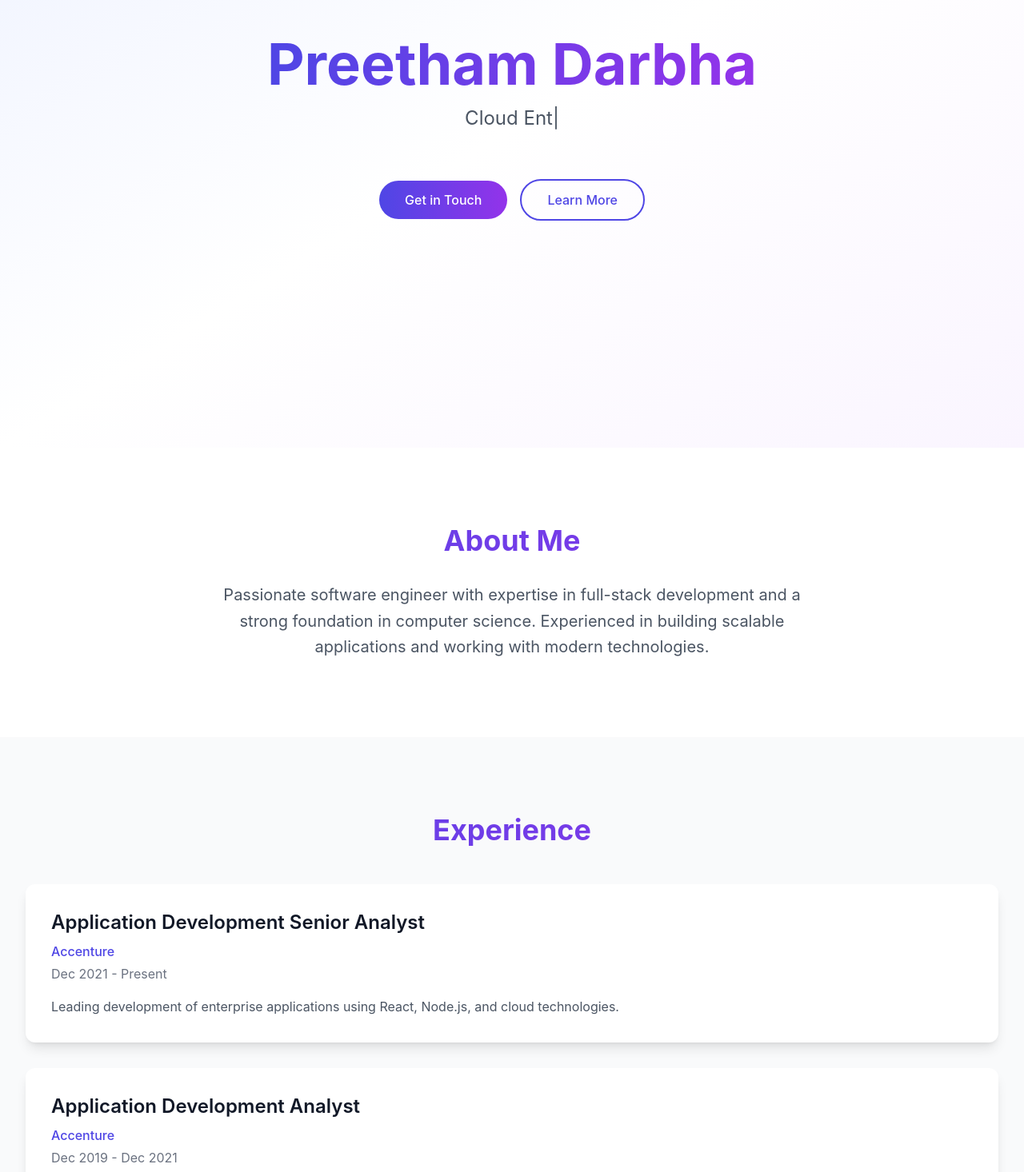
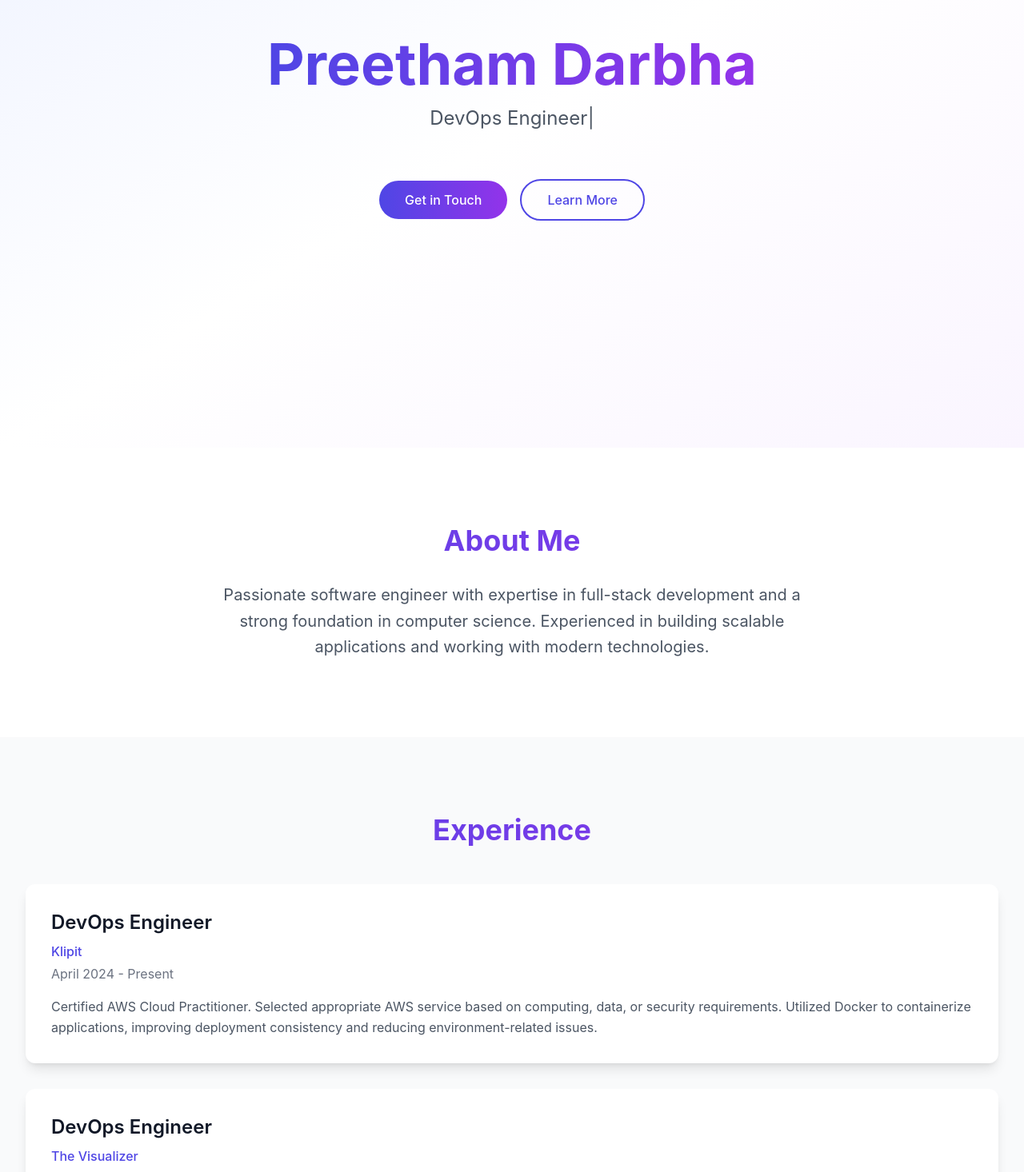
Before and after one commit to DarbhaPreetham/darbhapreethamport, a React (Vite) app: page / in a window 1280 px wide. Shown: the part 240-1706 px from the top of the page at 80% size. Built offline with nearby package versions, Linux system fonts and the light colour scheme.

Commit message:
Updated some lines

```diff
--- a/src/components/Experience.jsx
+++ b/src/components/Experience.jsx
@@ -4,16 +4,16 @@
 
 const experiences = [
   {
-    company: "Accenture",
-    role: "Application Development Senior Analyst",
-    period: "Dec 2021 - Present",
-    description: "Leading development of enterprise applications using React, Node.js, and cloud technologies."
+    company: "Klipit",
+    role: "DevOps Engineer",
+    period: "April 2024 - Present",
+    description: "Certified AWS Cloud Practitioner. Selected appropriate AWS service based on computing, data, or security requirements. Utilized Docker to containerize applications, improving deployment consistency and reducing environment-related issues. "
   },
   {
-    company: "Accenture",
-    role: "Application Development Analyst",
-    period: "Dec 2019 - Dec 2021",
-    description: "Developed and maintained full-stack applications, focusing on performance optimization and user experience."
+    company: "The Visualizer",
+    role: "DevOps Engineer",
+    period: "May 2023 - Jan 2024",
+    description: "Selected appropriate AWS service based on computing, data, or security requirements. Reduced the cost usage by 20 %. Implemented cloud policies, managed technology requests and maintained service availability. Migrated on-premises application to AWS EC2 instances, achieving a 20 %, achieving 20 % reduction in infrastructure costs."
   }
 ];
 
--- a/src/components/Hero.jsx
+++ b/src/components/Hero.jsx
@@ -23,9 +23,7 @@
         <div className="text-xl md:text-2xl text-gray-600 mb-8 h-[60px]">
           <TypeAnimation
             sequence={[
-              'Software Engineer',
-              1000,
-              'Full Stack Developer',
+              'DevOps Engineer',
               1000,
               'Cloud Enthusiast',
               1000,
```
